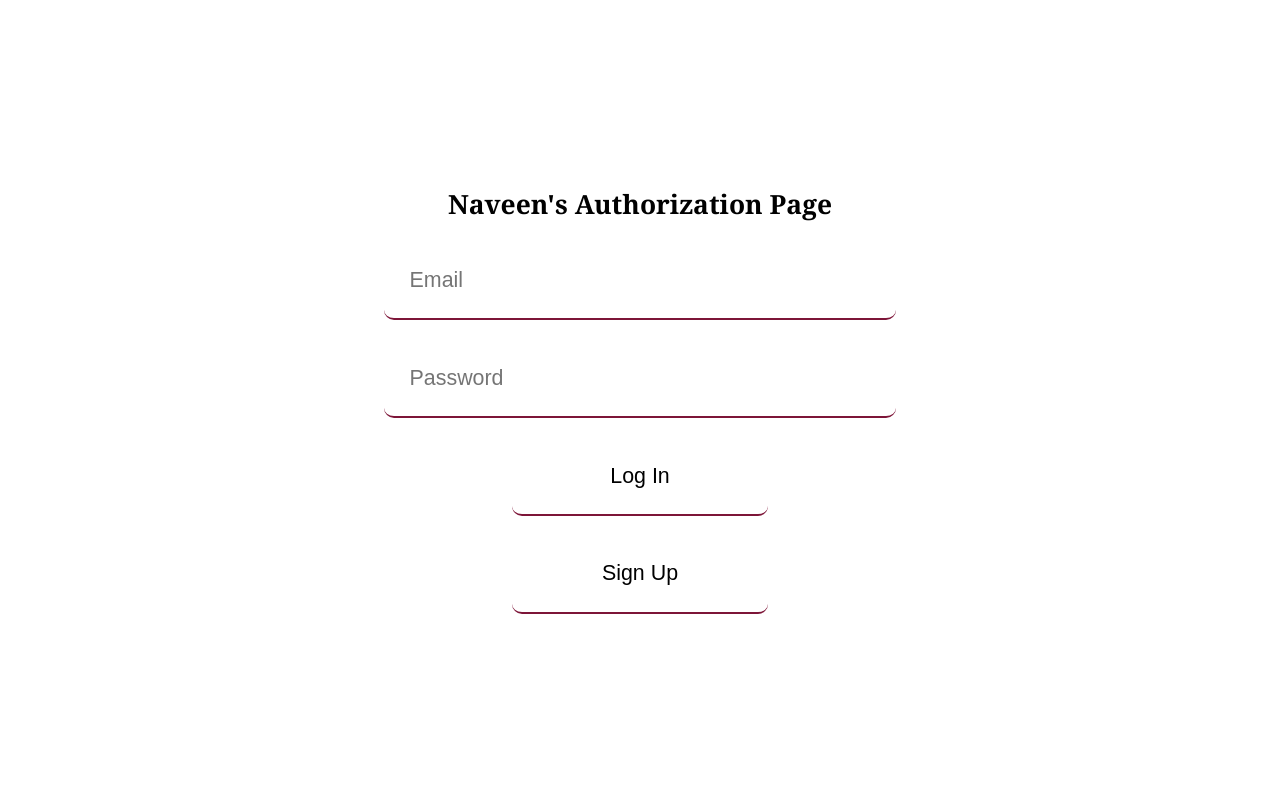
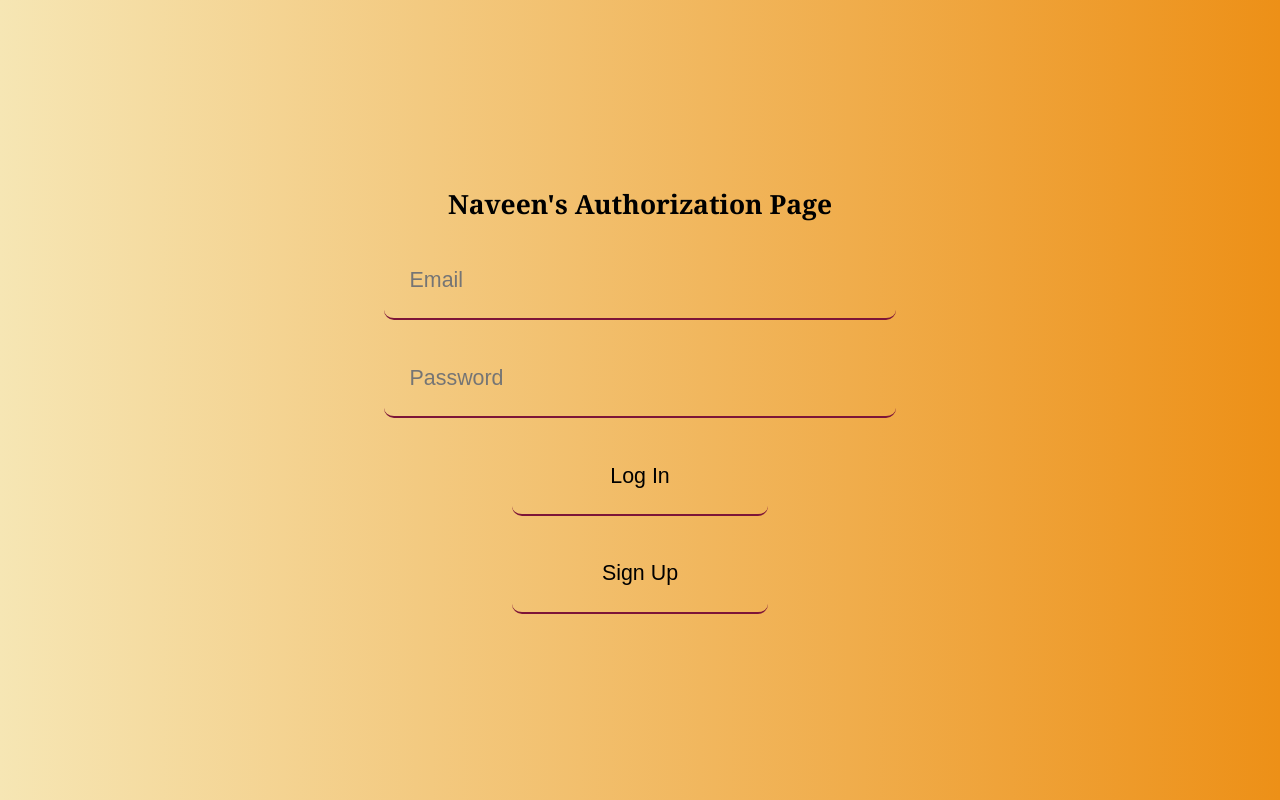
Before and after one commit to Naveen2905/firebase-auth-practice, a plain HTML site: page index.html in a window 1280 px wide. Drawn offline with nearby package versions, Linux system fonts and the light colour scheme; no server answers.

Commit message:
Changed styling for multi browser support

```diff
--- a/scripts/app.js
+++ b/scripts/app.js
@@ -66,4 +66,5 @@ $(function () {
             // window.location = '../firebaseAuthentication/index.html';
         }
     })
+
 });
--- a/styles/sass/partials/_mainPage.scss
+++ b/styles/sass/partials/_mainPage.scss
@@ -1,7 +1,7 @@
 main {
     height: 100vh;
     .loginContainer {
-        background: -moz-linear-gradient(left, #f6e6b4 0%, #ed9017 100%);
+        background: linear-gradient(left, #f6e6b4 0%, #ed9017 100%);
         height: 100%;
         display: flex;
         justify-content: center;
```
Also changed, not shown: styles/style.css.
